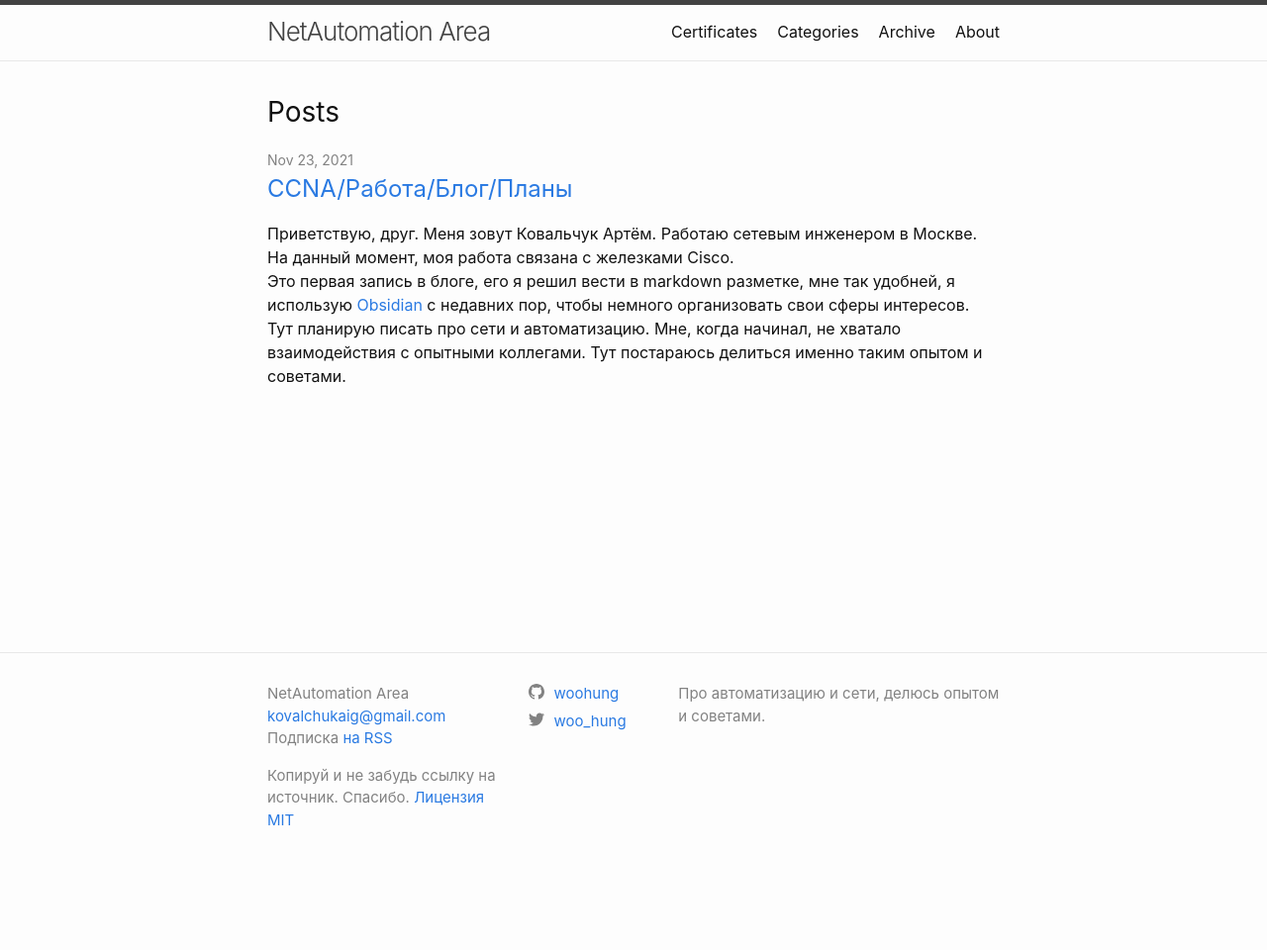
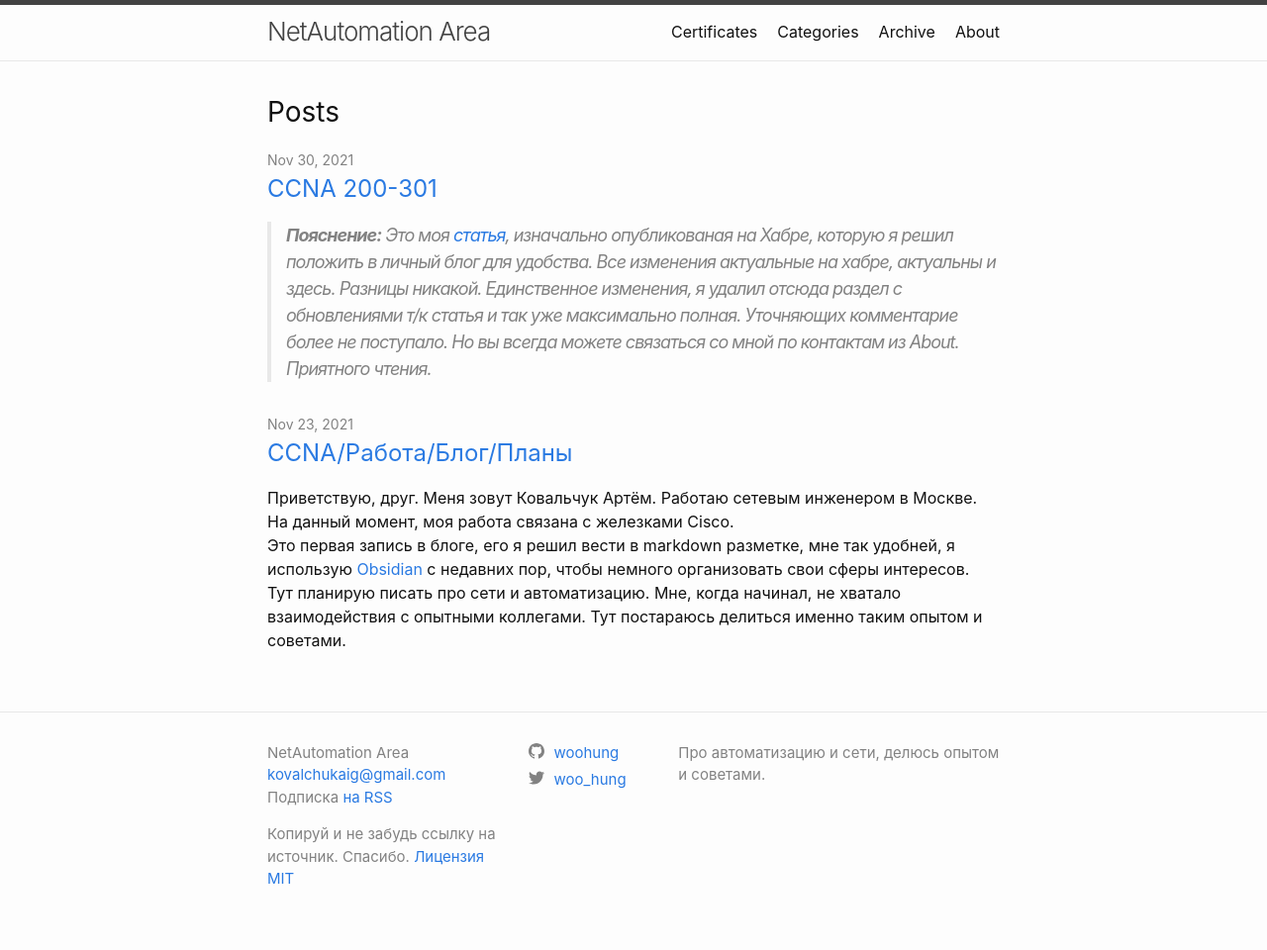
Before and after one commit to woohung/woohung.github.io, a Jekyll site: the page built from index.md, in a window 1280 px wide. Shown: the whole page at 99% size. Built offline with Jekyll 4.4.1, drawn with Linux system fonts in a browser that asks for light colours; before the commit the page ends 900 px from its top, so only the background shows below that; some of the changed lines change nothing that is shown.

Commit message:
add post about CCNA 200-301

```diff
--- a/_drufts/2021-11-30-CCNA 200-301.md
+++ b/_posts/2021-11-30-CCNA-200-301.md
@@ -1,24 +1,14 @@
 ---
 layout: post
 title: CCNA 200-301
-date: '2021/11/3|12:36'
+date: '2021/11/30|12:36'
 categories: CCNA
 published: true
 ---
-# На краю CCNA 200-301
 
+> **Пояснение:** Это моя [статья](https://habr.com/ru/post/587336/), изначально опубликованая на Хабре, которую я решил положить в личный блог для удобства. Все изменения актуальные на хабре, актуальны и здесь. Разницы никакой. Единственное изменения, я удалил отсюда раздел с обновлениями т/к статья и так уже максимально полная. Уточняющих комментарие более не поступало. Но вы всегда можете связаться со мной по контактам из About. Приятного чтения.
 
-
-[Cisco *](https://habr.com/ru/hub/cisconetworks/)[Сетевые технологии *](https://habr.com/ru/hub/network_technologies/)
-
-Из песочницы
-
-Приветствую, аудитория Хабра. За отсутствием комплексного материала по теме Cisco Certified Network Associate (CCNA) в реалиях РФ, хочу поделиться опытом освоения профессии сетевого инженера собственными усилиями. Если кому-то он окажется полезным, значит я старался не зря.
-
-Целью статьи является актуализация информации по текущему треку CCNA 200-301, подсказать вектор развития будущему инженеру и попробовать ответить на вопрос: Нужен ли тебе CCNA?
-
-> Статья будет активно обновляться. Проверяйте раздел "Обновления" внизу статьи.
-
+# Готовимся к CCNA 200-301
 Немного о том, кто я такой. Работаю сетевым инженером в государственной компании. Наша сеть построена на коммутаторах Cisco. Пришел на позицию младшего админа из инженера проектировщика. За четыре года поднабрался опыта и определился с вектором развития. Пройти именно CCNA меня побудило любопытство, отсутствие базового каркаса по сетевым технологиям и текущие рабочие задачи.
 
 За время подготовки к экзамену у меня накопилась некоторая экспертиза, как сейчас модно говорить, посему, хочу поделиться ей с вами и разжечь потухшее пламя обозначенной темы.
@@ -34,24 +24,32 @@ published: true
 
 Я сетями увлекся не так давно (около года назад), поэтому статья может помочь тем, кто еще в самом начале пути и не успел понять за что хвататься и в каком порядке.
 
-# Оглавление
-* 1. [О чем](#)
-		* 1.1. [Добавленные темы](#-1)
-		* 1.2. [Удаленные темы](#-1)
-* 2. [Как готовиться](#-1)
-* 3. [Что учить](#-1)
-	* 3.1. [Англоязычные ресурсы](#-1)
-	* 3.2. [Русскоязычные ресурсы](#-1)
-	* 3.3. [Где брать материалы](#-1)
-	* 3.4. [Как поднять лабораторию](#-1)
-* 4. [Как сдаваться](#-1)
-	* 4.1. [Повторная сертификация](#-1)
-* 5. [Реалии РФ](#-1)
-* 6. [Итоги и размышления](#-1)
-* 7. [Обновления](#-1)
-* 8. [Благодарности](#-1)
+##  1. <a name=''></a>Оглавление
 
-##  1. <a name=''></a>О чем
+<!-- vscode-markdown-toc -->
+* 1. [Оглавление](#)
+* 2. [О чем](#-1)
+* 3. [Как готовиться](#-1)
+	* 3.1. [Как учиться](#-1)
+* 4. [Что учить](#-1)
+	* 4.1. [Англоязычные ресурсы](#-1)
+	* 4.2. [Русскоязычные ресурсы](#-1)
+	* 4.3. [Где брать материалы](#-1)
+	* 4.4. [Как попробовать экзамен](#-1)
+* 5. [Как поднять лабораторию](#-1)
+* 6. [Как сдаваться](#-1)
+	* 6.1. [Повторная сертификация](#-1)
+* 7. [Реалии РФ](#-1)
+* 8. [Итоги и размышления](#-1)
+* 9. [Благодарности](#-1)
+
+<!-- vscode-markdown-toc-config
+	numbering=true
+	autoSave=true
+	/vscode-markdown-toc-config -->
+<!-- /vscode-markdown-toc -->
+
+##  2. <a name='-1'></a>О чем
 
 > **_Историческая справка:_** Раньше CCNA делился на два трека, ICND1 и ICND2. Экзамен назывался: CCNA Routing&Switching 200-125. Не стану углубляться в старый экзамен, сразу перейдем в настоящее. В 2020 году Cisco выкатила глобальный апдейт экзаменационного трека, взяв основные темы из старого трека, кое-что выкинула, кое-что добавила и мы получили единый CCNA 200-301.
 
@@ -116,7 +114,7 @@ published: true
 -   10% Automation and Programmability
 
 
-####  1.1. <a name='-1'></a>Добавленные темы
+Добавленные темы
 
 -   Основы работы с сетью - маршрутизаторы, кабели, коммутаторы IPv4 и IPv6, TCP и UDP
 
@@ -131,7 +129,7 @@ published: true
 -   Автоматизация и программируемость - Chef, Puppet, REST API, JSON, SDN
 
 
-####  1.2. <a name='-1'></a>Удаленные темы
+Удаленные темы
 
 -   Основы сети - модель OSI
 
@@ -144,7 +142,7 @@ published: true
 
 Полный список тем можно посмотреть на оф. сайте Cisco, [тут](https://www.cisco.com/c/dam/en_us/training-events/le31/le46/cln/marketing/exam-topics/200-301-CCNA.pdf)
 
-##  2. <a name='-1'></a>Как готовиться
+##  3. <a name='-1'></a>Как готовиться
 
 Тут все и просто и сложно одновременно. Я пошел простым путем и заплатил учебному центру за дипломную программу. Поступил я так из собственных соображений, а именно:
 
@@ -174,14 +172,38 @@ published: true
 -   Флеш-карточки Anki на разные темы экзамена. Помогает освежить в памяти более точную инфу, такую как "виртуальный MAC HSRP".
 
 
-##  3. <a name='-1'></a>Что учить
+###  3.1. <a name='-1'></a>Как учиться
+
+Перед тем как мы продолжим, хочу затронуть важную тему в самостоятельном обучении - подходы к обучению.
+
+Вам придется сохранять мотивацию на протяжении всего времени (от 2 до 6 месяцев), которое уйдет на подготовку. Подключим к нашему обучению элемент планирования.
+
+-   оцените сколько времени вы готовы потратить на подготовку
+
+-   когда вы будете учиться
+
+-   где вам комфортней учиться
+
+-   что нужно для учебы/выполнения лабораторных. (Скачать Packet Tracer, подобрать литературу и т.п)
+
+-   подумать о своих целях: зачем Вам это нужно и что это Вам даст. Это позволит не терять мотивацию по ходу подготовки
+
+
+Обязательно попробуйте найти группы единомышленников, где люди проходят тот же путь. Так же есть группы, где вам, в свободное время, могут помочь действующие инструктора или люди, кто уже прошли этот путь. Готовиться в подходящем окружении поможет быстрее пройти сложные моменты и поддержать вашу мотивацию. Иначе это можно назвать **активным обучением**. Подробнее можно почитать [тут](https://github.com/pyneng/pyneng-2-online-jun-jul-2017/blob/master/study/study_actively.pdf). (Обратите внимание на блок-схему в конце)
+
+Каждый человек учится по своему, вместо пассивного изучения материала, рекомендую попробовать делать заметки. Подробнее об этом можно почитать [тут.](https://help.open.ac.uk/how-to-take-notes)
+Если заметки не ваше, попробуйте делать короткие ревью в блоге, вести список задач (по типу ToDo), делать [mindmap](https://ru.wikipedia.org/wiki/%D0%94%D0%B8%D0%B0%D0%B3%D1%80%D0%B0%D0%BC%D0%BC%D0%B0_%D1%81%D0%B2%D1%8F%D0%B7%D0%B5%D0%B9), если захотите совместить подходы, попробуйте [Notion](https://www.notion.so/) или, если важен момент self-hosted, [Obsidian](https://obsidian.md/).
+
+Правильного пути "как правильно учиться" нет, ищите тот вариант, который подходит именно **вам**.
+
+##  4. <a name='-1'></a>Что учить
 
 Тут хочу выделить две основные категории: русскоязычный контент и зарубежный.
 Первый подойдет тем, кто еще не совсем подружился с английским языком, второй, соответственно, тем, кто уже понял, что информации на русском катастрофически мало.
 
 > **_Совет:_** Крайне рекомендую отринуть страх и сомнения на счет языкового барьера, даже если вы будете работать только на отечественном рынке, лучше не отказываться от идеи сделать английский язык своим другом.
 
-###  3.1. <a name='-1'></a>Англоязычные ресурсы
+###  4.1. <a name='-1'></a>Англоязычные ресурсы
 
 Хорошим выбором может стать [курс](https://www.udemy.com/course/ccna-complete/) от Нила Андерсона, так же на Udemy
 В статье Дмитрия есть ссылка на книгу от того же автора, где подробно описаны лабораторные, которые можно собрать в PT. Можно попробовать в связке с курсом.
@@ -198,7 +220,7 @@ published: true
 
 Выше я писал про flash карточки Anki, их можно найти на канале [Jeremy](https://www.youtube.com/c/JeremysITLab) подписавшись на рассылку. Карточки + лабораторные придут на почту. Так же можно обратиться к его видео по CCNA, сухие факты, минимум воды, в конце каждого видео закрепляющие вопросы. (курс в процессе написания)
 
-###  3.2. <a name='-1'></a>Русскоязычные ресурсы
+###  4.2. <a name='-1'></a>Русскоязычные ресурсы
 
 Проект Иннокентия Солнцева - [NetworkEducation](https://www.networkeducation.ru/), о котором писал Дмитрий, все еще полезен и актуален. Материалы все так же предоставляются по месячной подписке. Однозначно стоят своих денег.
 
@@ -212,11 +234,35 @@ published: true
 >
 > Ну и ознакомьтесь с остальными подкастами. Много полезного и интересного.
 
-###  3.3. <a name='-1'></a>Где брать материалы
+###  4.3. <a name='-1'></a>Где брать материалы
 
 Есть много вариантов, все перечислять, пожалуй, не этично. Самый простой - купить. Вариант попроще - пользоваться сообществами в Telegram. Можете сходить в [библиотеку](https://t.me/mikrotikninja) Дмитрия. Если чего-то не найдете, заворачивайте в мою книжную [лавку](https://t.me/joinchat/bjSpnxRghW40N2Uy).
 
-###  3.4. <a name='-1'></a>Как поднять лабораторию
+###  4.4. <a name='-1'></a>Как попробовать экзамен
+
+Элемент подготовки к экзаменационному окружению так же имеет некоторый вес, что греха таить, экзамен, который нас ждет, это тест. Если вы давно не сдавали подобного рода экзамены, то словите некоторый стресс, к этому нужно быть готовым. В наших силах несколько нивелировать этот элемент экзамена. Есть следующие варианты:
+
+1.  [Тестовый экзамен](https://learningnetworkstore.cisco.com/assessments-and-practice-exams/cisco-exam-review-ccna/CER-CCNA-V1-023647.html) Cisco, стоит 79$, посоветовать не могу, не пробовал проходить
+
+2.  Примеры тестов по экзаменационным вопросам на Udemy, [один](https://www.udemy.com/course/ccna-200-301-pre-exam-testing/) из примеров.
+
+3.  Поискать в интернете подборки вопросов и попробовать отвечать в рамках определенного таймера. (Подробнее ниже в цитате из комментариев)
+
+4.  И последний пункт, который я вам не рекомендую, но должен о нем упомянуть, чтобы предостеречь от возможных последствий. Так называемые "дампы", сборники вопросов с реального экзамена. За определенную цену вам скидывают банк вопросов с ответами.
+
+    **Важно:** Если, со стороны Cisco, вы будете уличены в использовании "дампов", ваш экзамен аннулируют и вы попадете в черный список, что закроет вам пути по сертификационным трекам Cisco насовсем.
+
+    Насильно никто вычислять не станет, конечно, таких, как вы, тысячи. Но если решились, то на свой страх и риск.
+
+    Со свой стороны добавлю, важно усвоить материал, а не просто получить лычку. Не создавайте проблем себе будущему. Ему не понравится, поверьте.
+
+
+> [@zipo](https://habr.com/users/zipo)
+> Со своей стороны могу посоветовать достаточно хороший тестовый движек, для проверки своих знаний и "погружению" в атмосферу экзамена: [https://loorex.com/](https://loorex.com/)
+>
+> Для него можно много разных тестов найти, профильных и не только, для 200-301 тоже находится: [https://onlinetestcentre.com/200-301.html](https://onlinetestcentre.com/200-301.html)
+
+##  5. <a name='-1'></a>Как поднять лабораторию
 
 > **_Заметка:_** Для сдачи CCNA вполне достаточно и Packet Tracer, лабораторные в VIRL/GNS3/EVE-NG etc, будут более актуальны в треке CCNP и выше. Поэтому данный раздел рекомендуется к ознакомлению только при наличии желания и времени.
 
@@ -226,7 +272,7 @@ published: true
 
 Речь пойдет о PnetLab, собранном на основе eve-ng. Инструкцию и образ забираем [тут](https://pnetlab.com/pages/download)
 
-В ближайшее время планирую раскрыть тему подробнее, в своем небольшом [канале](https://t.me/joinchat/bjSpnxRghW40N2Uy) с ресурсами по подготовке. Там это делать, объективно, удобнее, чем каждый раз обновлять статью.
+Материалы по подготовке лабораторного стена выложил в своем небольшом [канале](https://t.me/joinchat/bjSpnxRghW40N2Uy) в Телеграм. Так же по [ссылке](https://woohung.github.io/ccna/2021/11/25/%D0%93%D0%BE%D1%82%D0%BE%D0%B2%D0%B8%D0%BC%D1%81%D1%8F-%D0%BA-CCNA.html) на пост, в комментариях можно поделиться проблемами и задать вопрос на любую тему в рамках подготовки к CCNA. Постараюсь ответить.
 
 Коротко, что такое PNETLab (Packet Network Emulator Tool Lab) - платформа, позволяющая загружать и делиться лабораториями с сообществом. Включает в себя PNETLab Box и PNETLab Store.
 
@@ -243,7 +289,7 @@ published: true
 > Username: devnetuser
 > Password: Cisco123!
 
-##  4. <a name='-1'></a>Как сдаваться
+##  6. <a name='-1'></a>Как сдаваться
 
 Экзамен сдается в авторизованных центрах Pearson VUE. Они есть в каждом крупном городе. В условиях COVID-19 активно продвигается возможность сдать дома или в офисе. Нужна веб-камера, подготовленный компьютер и помещение, а так же, вам будет предоставлен специальный человек - проктор. Он будет с вами на протяжении всего экзамена.
 
@@ -278,7 +324,7 @@ published: true
 10.  И самое банальное, не нервничайте, важно, какие навыки вы приобрели за время подготовки, сертификат это всего лишь электронная бумажка.
 
 
-###  4.1. <a name='-1'></a>Повторная сертификация
+###  6.1. <a name='-1'></a>Повторная сертификация
 
 Сертификаты Cisco имеют срок годности. Для CCNA/CCNP - 3 года. Для повторной сертификации необходимо сдать один из следующих экзаменов до истечения срока действия сертификата:
 
@@ -293,7 +339,7 @@ published: true
 -   также можно пройти ресертификацию, заработав 30 кредитов CE (Continuing Education). Вы можете получать кредиты CE, посещая учебные сессии Cisco Live или проходя онлайн-курсы.
 
 
-##  5. <a name='-1'></a>Реалии РФ
+##  7. <a name='-1'></a>Реалии РФ
 
 Что касается отечественного рынка, со стороны государственных структур уже не только прослеживаются тревожные звоночки по импортозамещению но и предпринимаются активные действия.
 
@@ -305,7 +351,7 @@ published: true
 Не всегда будет так, что вы придете в компанию и там вас будет ждать Cisco инфраструктура. Важно после CCNA попробовать поработать и с другими вендорами. Развернуть RouterOS например, от mikrotik или на том же сайте Network Education посмотреть ознакомительный курс по [Juniper](https://www.networkeducation.ru/video/track/juniper-ijos).
 Другие вендоры так же имеют свои сертификации и материалы для подготовки. На хабре точно найдется пара тройка статей на эти темы.
 
-##  6. <a name='-1'></a>Итоги и размышления
+##  8. <a name='-1'></a>Итоги и размышления
 
 Важно понимать, привязка к конкретному вендору на ранних этапах вашего развития - не лучший путь, если хотите стать востребованным специалистом в будущем. Важно разобраться в технологиях. CCNA был для меня хорош тем, что Cisco, хоть и делает упор на свои протоколы, но так же подробно рассказывает про аналогичные, на базе открытых стандартов.
 
@@ -327,23 +373,11 @@ published: true
 
 Сертификация, на мой взгляд, дело личного вызова. Увы, в современных реалиях сертификатом CCNA вы не сможете впечатлить работодателя. Главная идея - получить от этого процесса максимум. Все остальное, это опыт и практика. И точно не стоит останавливаться на темах, представленных в CCNA.
 
-##  7. <a name='-1'></a>Обновления
+Успехов в подготовке и на экзамене! Дорогу осилит идущий.
 
-**upd1**: Причесал текст, добавил информацию по баллам и типам вопросов. Добавил ссылку на получение Packet Tracer, добавил раздел "Реалии РФ", добавил бонус-ссылку на цикл подкастов "Собес"
+##  9. <a name='-1'></a>Благодарности
 
-**upd2**: Спасибо [vvpoloskin](https://habr.com/ru/users/vvpoloskin/) за наводку на тему импортозамещения и использования Cisco в РФ
-
-**upd3:** Спасибо [Karroplan](https://habr.com/ru/users/Karroplan/) за совет раскрыть тему становления сетевого инженера не только в рамках CCNA.
-
-**upd4:** Добавил таблицу по сертификациям с пояснениями
-
-**upd5:** Добавил подраздел "Как поднять лабораторию"
-
-**upd6:** Сдал CCNA, дополнил раздел "Как сдаваться" и добавил раздел "Повторная сертификация"
-
-##  8. <a name='-1'></a>Благодарности
-
-Путь еще не завершен, но сказать "спасибы" я обязан следующим людям, значительно повлиявшим на мое восприятие профессии сетевика и всего, что с ней связано.
+Сказать "спасибы" я обязан следующим людям, значительно повлиявшим на мое восприятие профессии сетевика и всего, что с ней связано.
 Иннокентий, если Вы это прочитали, спасибо Вам большое за труды. Лучшие материалы в .ру сегменте.
 Марат aka [@eucariot](https://habr.com/users/eucariot), не хочется повторяться за Дмитрием, но аналогично, лови мои восхищения за вклад становления сетевиков. Ждем еще линкмитапов в Москве!
 Всей команде подкастов [linkmeup.ru](https://linkmeup.ru/) за мотивацию в трудные минуты.
```
